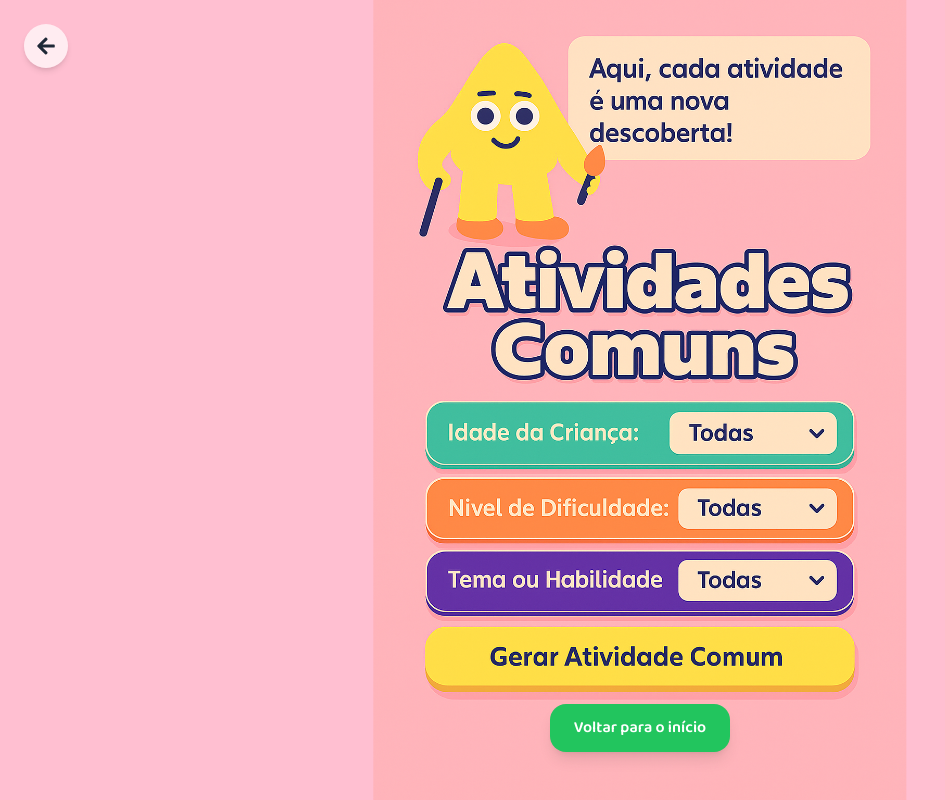
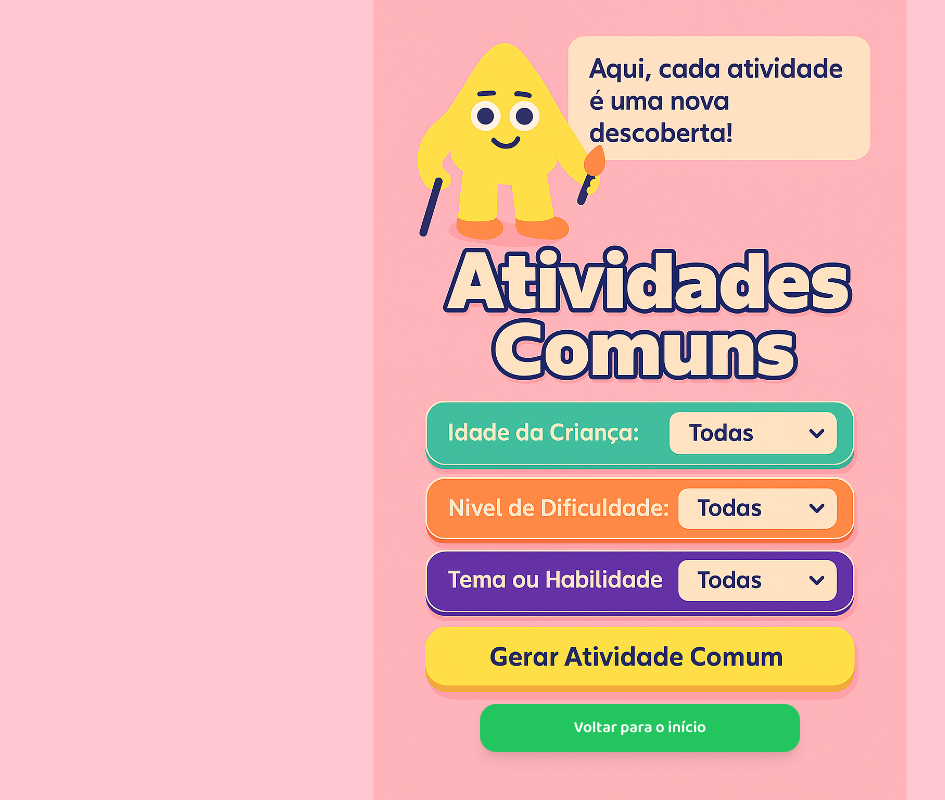
Before and after one commit to letiricetti2-alt/gerador-de-atividades-infantis, a Next.js app: page /atividades-comuns in a window 1280 px wide. Shown: the whole page, without its empty margins (0-945 px from the left). Built offline with nearby package versions, Linux system fonts and the light colour scheme.

Commit message:
Update page.jsx

```diff
--- a/app/atividades-comuns/page.jsx
+++ b/app/atividades-comuns/page.jsx
@@ -3,25 +3,21 @@
 import Image from "next/image";
 import Link from "next/link";
 import { motion } from "framer-motion";
-import { FaArrowLeft } from "react-icons/fa";
 
 export default function AtividadesComuns() {
   return (
-    <main className="relative w-full min-h-screen flex items-center justify-center overflow-hidden bg-[#FFBFD1]">
-      {/* 🔹 Imagem de fundo (exatamente mesmo tamanho das outras páginas) */}
+    <main className="relative w-full min-h-screen flex items-center justify-center overflow-hidden bg-[#FFC7CF]">
+      {/* 🔹 Fundo */}
       <Image
         src="/comum.jpeg"
         alt="Atividades Comuns"
         width={1080}
         height={2340}
         priority
-        className="absolute top-0 left-1/2 -translate-x-1/2 h-auto w-auto max-h-screen"
-        style={{
-          objectFit: "contain",
-        }}
+        className="absolute top-0 left-1/2 -translate-x-1/2 w-auto h-full object-contain"
       />
 
-      {/* 🔹 Conteúdo sobreposto */}
+      {/* 🔹 Conteúdo */}
       <div className="absolute inset-0 flex flex-col items-center justify-end pb-12 text-center z-10">
         <motion.div
           initial={{ opacity: 0, y: 30 }}
@@ -31,20 +27,12 @@ export default function AtividadesComuns() {
         >
           <Link
             href="/"
-            className="bg-green-500 text-white font-semibold py-3 px-6 rounded-2xl shadow-lg hover:scale-105 transition"
+            className="bg-green-500 text-white font-semibold py-3 px-6 rounded-2xl shadow-lg hover:scale-105 transition w-[80%] max-w-xs text-center"
           >
             Voltar para o início
           </Link>
         </motion.div>
       </div>
-
-      {/* 🔹 Ícone voltar no topo esquerdo */}
-      <Link
-        href="/"
-        className="absolute top-6 left-6 bg-white/70 hover:bg-white p-3 rounded-full shadow-md text-gray-800 transition"
-      >
-        <FaArrowLeft size={20} />
-      </Link>
     </main>
   );
 }
```
